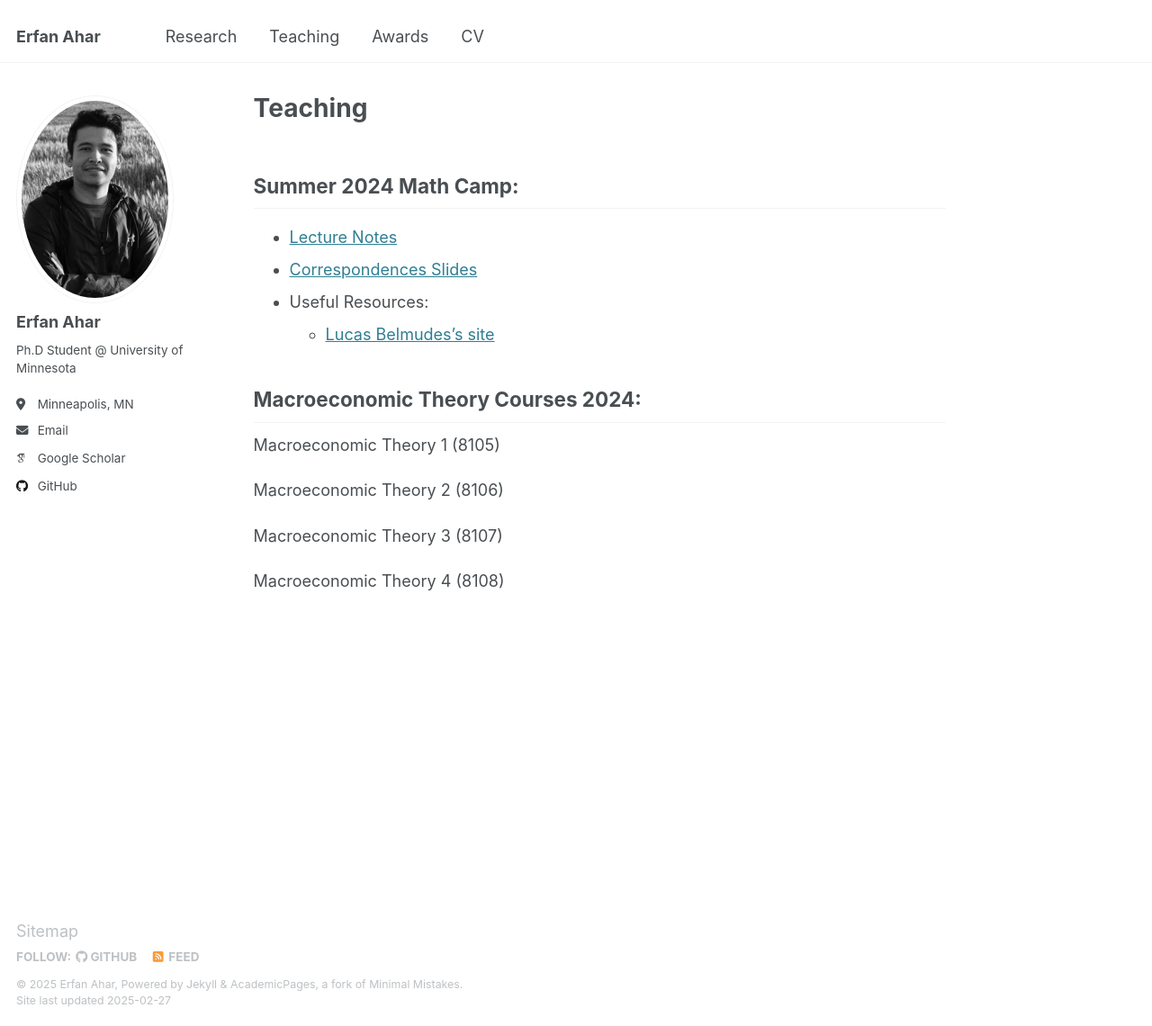
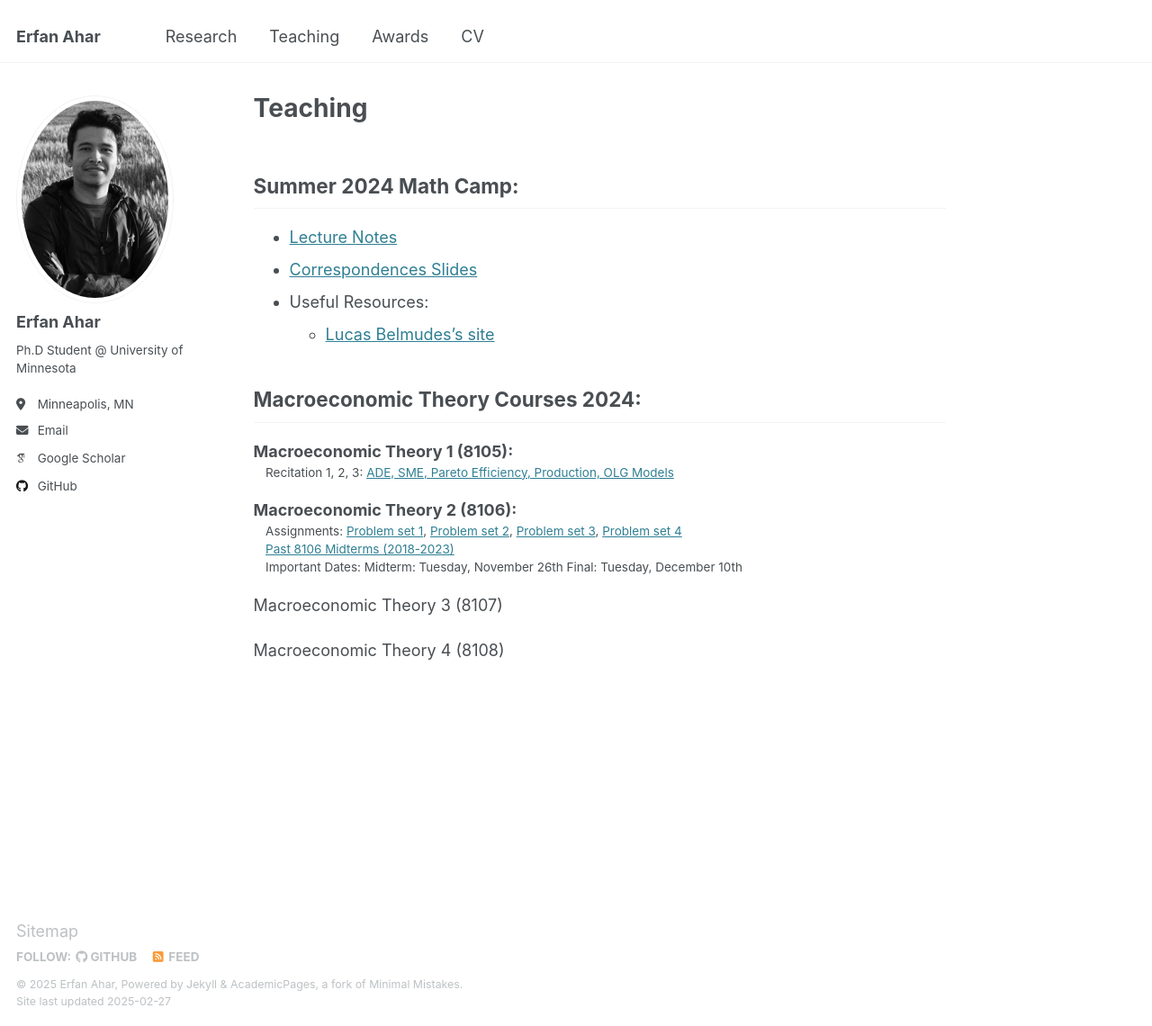
Before and after one commit to ErfanAhar/erfanahar.github.io, a Jekyll site: the page built from _pages/teaching.md, in a window 1280 px wide and 1140 px high. Shown: the whole window at 90% size. Built offline with Jekyll 4.4.1, drawn with Linux system fonts in a browser that asks for light colours; some web fonts are replaced.

Commit message:
Update teaching.md

```diff
--- a/_pages/teaching.md
+++ b/_pages/teaching.md
@@ -12,9 +12,15 @@ author_profile: true
 
 ## Macroeconomic Theory Courses 2024:
 
-Macroeconomic Theory 1 (8105)
+Macroeconomic Theory 1 (8105):
+: Recitation 1, 2, 3: [ADE, SME, Pareto Efficiency, Production, OLG Models](https://drive.google.com/file/d/1fpI6FbmA007g5nYuvVnhtUUrSj6cJhMj/view?usp=drive_link)
 
-Macroeconomic Theory 2 (8106)
+Macroeconomic Theory 2 (8106):
+: Assignments: [Problem set 1](https://drive.google.com/file/d/1w7J7xFpHLYhpUNq5ES2-wjFxnUbWm4Ek/view?usp=drive_link), [Problem set 2](https://drive.google.com/file/d/1WflTtwx-x9guxdtNa9UNYezm6Pvg1PZ1/view?usp=drive_link), [Problem set 3](https://drive.google.com/file/d/1X2hPZXWvmb72AJ5JKGnldbRHUX9tleV6/view?usp=drive_link), [Problem set 4](https://drive.google.com/file/d/1hiF7NiBVHxLrUDV75N3dtjR_tK-TBMBt/view?usp=drive_link)
+: [Past 8106 Midterms (2018-2023)](https://drive.google.com/file/d/1TK_WVbp0EiMqzSQPlOz5UmdOM5g3A2iJ/view?usp=sharing)
+: Important Dates:
+  Midterm: Tuesday, November 26th
+  Final: Tuesday, December 10th
 
 Macroeconomic Theory 3 (8107)
 
```
